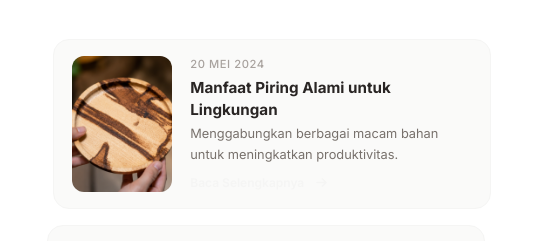
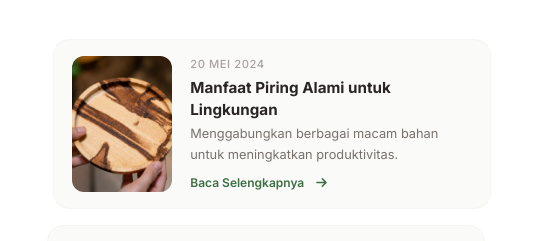
Before and after one commit to mostuid/situek.com, a plain HTML site: page index.html in a window 1280 px wide. In both pictures the pointer is over the link 981 px from the left and 3081 px from the top of the page. Shown: the part 2899-3140 px from the top of the page, 731-1280 px from the left. Drawn offline with Linux system fonts and the light colour scheme.

Commit message:
Update style.css

```diff
--- a/style.css
+++ b/style.css
@@ -1895,7 +1895,7 @@ a {
 
 .artikel-side-readmore:hover {
     gap: 12px;
-    color: var(--stone-100);
+    color: var(--brand-500);
 }
 
 /* ===== RESPONSIVE ===== */
```
